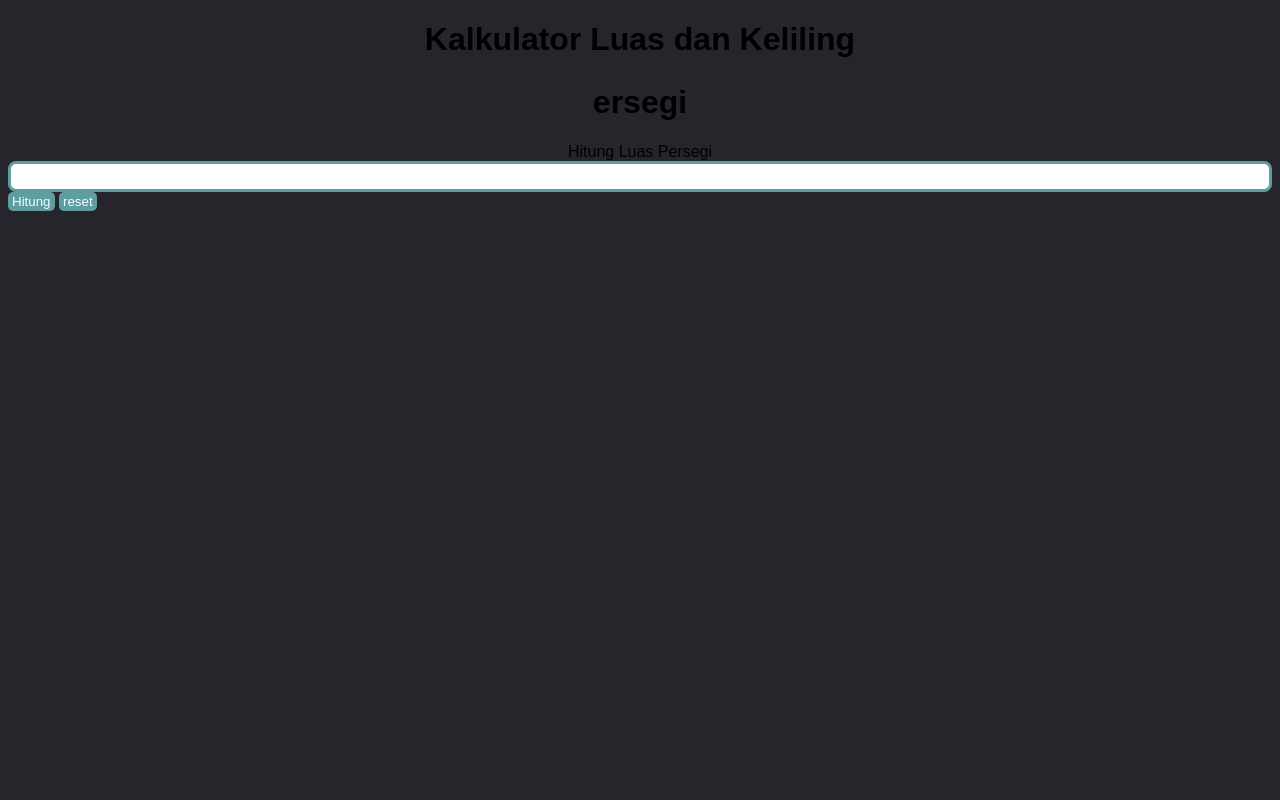
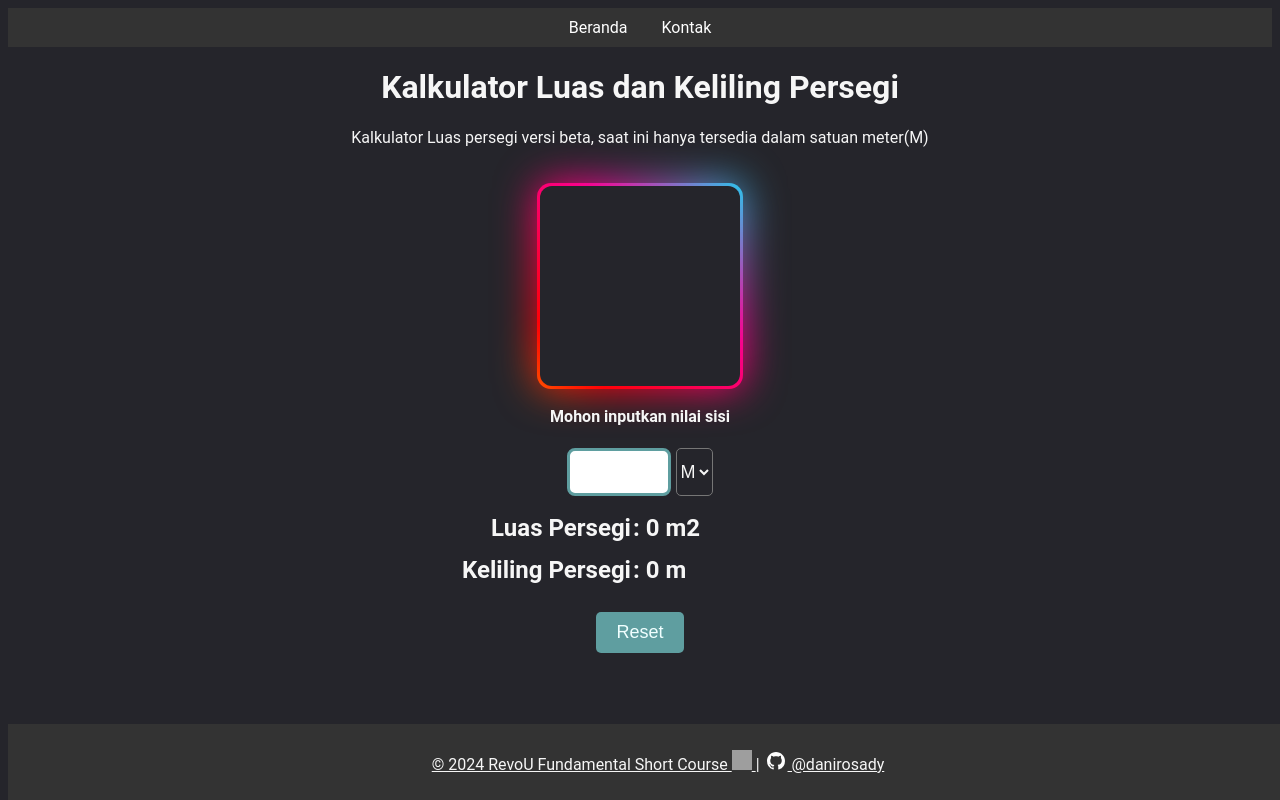
Before and after one commit to revou-fundamental-course/8-jan-24-danirosady, a plain HTML site: page index.html in a window 1280 px wide. Drawn offline with Linux system fonts and the light colour scheme; grey boxes are pictures that could not be loaded.

Commit message:
update html, css, js #1

```diff
--- a/css/main.css
+++ b/css/main.css
@@ -1,10 +1,103 @@
 body {
-    font-family: sans-serif;
+    font-family: roboto;
     background: #25252b;
 }
 
 header {
     text-align: center;
+}
+
+footer {
+    background-color: #333;
+    color: #fff;
+    padding: 10px;
+    text-align: center;
+    position: fixed;
+    bottom: 0;
+    width: 100%;
+  }
+
+h1,h2,h3,h4,p,a {
+    color: #f6f6f6;
+}
+
+input {
+    border: none;
+    border-radius: 4px;
+}
+
+svg {
+    -webkit-filter: invert(100%); /* safari 6.0 - 9.0 */
+            filter: invert(100%);
+  }
+
+
+nav {
+background-color: #333;
+color: #fff;
+padding: 10px;
+text-align: center;
+}
+
+nav a {
+color: #fff;
+text-decoration: none;
+margin: 0 15px;
+}
+
+.nilai {
+    width: 50%;
+    height: 32px;
+    text-align: center;
+    font-size: 14pt;
+}
+
+.nilai:focus {
+    outline: none;
+    border-color: #ff97d3;
+    box-shadow: inset 0 1px 4px #f6f6f6, 0 0 20px 2px #27cdff;
+}
+
+.content {
+    display: flex;
+    justify-content: center;
+    align-items: center;
+    flex-direction:column;
+}
+
+.text-info {
+    display: flex;
+    flex-wrap: wrap;
+    height: 320px;
+    margin-top: 10px;
+    width: 350px;
+    align-items: center;
+    justify-content: center;
+    flex-direction: column;
+}
+
+.row.flex {
+    display: flex;
+    flex-wrap: wrap;
+ }
+
+ .row .col {
+    flex: 0 0 calc(50% - 10px);
+    height: 20px;
+    margin: 1px;
+    padding-top: 20px;
+ }
+
+
+.textlabel {
+    display: flex;
+    justify-content: end;
+
+}
+
+.texthasil {
+    display: flex;
+    justify-content: start;
 }
 
 .inputSection {
@@ -29,8 +122,11 @@ button {
     color: azure;
     border: none;
     border-radius: 5px;
-    padding: 2px 4px;
+    margin: 35px;
+    padding: 10px 20px;
     cursor: pointer;
+    font-size: large;
+
 }
 
 button:hover {
@@ -42,10 +138,86 @@ button:active {
     transform: translateY(2px);
 }
 
+select {
+    outline: none;
+    color: #f6f6f6;
+    background-color: #25252b;
+    border-radius: 5px;
+    font-size: large;
+    text-align: center;
+    height: 48px;
+}
+
 .persegi {
     position: relative;
-    width: 400px;
-    height: 400px;
-    background: repeating-conic-gradient(#ff2770 0%,
-     #ff2770 5%, transparent 5%, transparent 40%, #ff2770 50%);
+    width: 200px;
+    height: 200px;
+    background: #25252b;
+    border-radius: 12px;
+    display: flex;
+    justify-content: center;
+    align-items: center;
+  }
+
+.persegi:before,
+.persegi:after {
+  content: '';
+  position: absolute;
+  top: -3px;
+  left: -3px;
+  background: linear-gradient(45deg, #fb0094, #00aeff, #00ff00, #ffff00, #ff0000, #fb0094, #00eeff, #00ff00, #ffff00, #ff0000);
+  background-size: 400% 400%;
+  width: calc(100% + 6px);
+  height: calc(100% + 6px);
+  border-radius: 14px;
+  z-index: -1;
+  animation: animate 30s ease alternate infinite;
 }
+
+.persegi:after {
+    filter: blur(20px);
+  }
+
+  @keyframes animate {
+    0% {
+      background-position: 0 50%;
+    }
+    50% {
+      background-position: 100% 50%;
+    }
+    100% {
+      background-position: 0% 50%;
+    }
+  }
+
+@keyframes mymove {
+  50% {transform: rotate(30deg);}
+}
+
+#popup {
+    display: none;
+    position: fixed;
+    top: 50%;
+    left: 50%;
+    transform: translate(-50%, -50%);
+    padding: 20px;
+    z-index: 1;
+    background: rgba( 0, 0, 0, 0.15 );
+    box-shadow: 0 8px 32px 0 rgba( 31, 38, 135, 0.37 );
+    backdrop-filter: blur( 14.5px );
+    -webkit-backdrop-filter: blur( 14.5px );
+    border-radius: 10px;
+    border: 1px solid rgba( 255, 255, 255, 0.18 );
+    color:#333;
+  }
+
+  #overlay {
+    display: none;
+    position: fixed;
+    top: 0;
+    left: 0;
+    width: 100%;
+    height: 100%;
+    background-color: rgba(0, 0, 0, 0.5);
+    z-index: 1;
+  }
--- a/index.html
+++ b/index.html
@@ -2,7 +2,6 @@
 <!--[if lt IE 7]>      <html class="no-js lt-ie9 lt-ie8 lt-ie7"> <![endif]-->
 <!--[if IE 7]>         <html class="no-js lt-ie9 lt-ie8"> <![endif]-->
 <!--[if IE 8]>         <html class="no-js lt-ie9"> <![endif]-->
-<!--[if gt IE 8]>      <html class="no-js"> <!--<![endif]-->
 <html>
     <head>
         <meta charset="utf-8">
@@ -17,17 +16,64 @@
         <!--[if lt IE 7]>
             <p class="browsehappy">You are using an <strong>outdated</strong> browser. Please <a href="#">upgrade your browser</a> to improve your experience.</p>
         <![endif]-->
-        <h1>Kalkulator Luas dan Keliling <Pre></Pre>ersegi</h1>
-        <h4></h4>
+        <nav>
+            <a href="https://revou-fundamental-course.github.io/8-jan-24-danirosady">Beranda</a>
+            <a href='#' onclick="openPopup()">Kontak</a>
+          </nav>
+        <h1>Kalkulator Luas dan Keliling Persegi</h1>
+        <p>Kalkulator Luas persegi versi beta, saat ini hanya tersedia dalam satuan meter(M)</p>
         </header>
-        <div class="inputSection">
-            <label for="nilai" id="labelnilai">Hitung Luas Persegi</label>
-            <input type="number" id="nilai">
+      <div class="content">
+            <div class="text-info">
+            <div class="persegi">
+                <h3 id="perimeter"></h3>
+            </div>
+            <h4 id="sisi">Mohon inputkan nilai sisi</h4>
+
+            <div class="nilai">
+
+            <input id="nilai" class="nilai" type="text" onkeyup="square()">
+            <select id="satuan" name="satuan" class="">
+                <option value="M">M</option>
+              </select>
+            </div>
         </div>
-        <div class="button">
-            <button id="hitung">Hitung</button>
-            <button id="hitung2">reset</button>
+        <div class="text-hasil">
+            <div class="row flex">
+                <h2 class="col textlabel">Luas Persegi</h2>
+                <h2 class="col texthasil" id="luas"> : 0 m2</h2>
+                <h2 class="col textlabel">Keliling Persegi</h2>
+                <h2 class="col texthasil" id="keliling"> : 0 m</h2>
+
+           </div>
+
         </div>
-        <script src="js/main.js"></script>
+
+        <button onClick="reset()">Reset</button>
+        </div>
+
+
+  <footer>
+    <p><a href="https://revou.co" target="_blank">&copy; 2024 RevoU Fundamental Short Course
+        <img src="https://assets-global.website-files.com/61af164800e38c4f53c60b4e/61af164800e38c11efc60b6d_RevoU.svg" alt="RevoU Logo" width="20" height="20">
+      </a> |
+        <a href="https://github.com/revou-fundamental-course/8-jan-24-danirosady" target="_blank" class="githublink">
+            <svg aria-hidden="true" height="18" viewBox="0 0 16 16" version="1.1" width="24" data-view-component="true" class="octicon octicon-mark-github">
+                <path d="M8 0c4.42 0 8 3.58 8 8a8.013 8.013 0 0 1-5.45 7.59c-.4.08-.55-.17-.55-.38 0-.27.01-1.13.01-2.2 0-.75-.25-1.23-.54-1.48 1.78-.2 3.65-.88 3.65-3.95 0-.88-.31-1.59-.82-2.15.08-.2.36-1.02-.08-2.12 0 0-.67-.22-2.2.82-.64-.18-1.32-.27-2-.27-.68 0-1.36.09-2 .27-1.53-1.03-2.2-.82-2.2-.82-.44 1.1-.16 1.92-.08 2.12-.51.56-.82 1.28-.82 2.15 0 3.06 1.86 3.75 3.64 3.95-.23.2-.44.55-.51 1.07-.46.21-1.61.55-2.33-.66-.15-.24-.6-.83-1.23-.82-.67.01-.27.38.01.53.34.19.73.9.82 1.13.16.45.68 1.31 2.69.94 0 .67.01 1.3.01 1.49 0 .21-.15.45-.55.38A7.995 7.995 0 0 1 0 8c0-4.42 3.58-8 8-8Z"></path>
+            </svg>
+            @danirosady
+      </a>
+    </p>
+  </footer>
+
     </body>
+    <div id="popup">
+        <h4>RevoU Fundamental Short Course</h4>
+        <p>dibuat oleh @danirosady</p>
+        <button onclick="closePopup()">☕️ Belikan saya kopi!
+          </button>
+        <button onclick="closePopup()">Tutup</button>
+
+      </div>
+    <script src="js/main.js"></script>
 </html>
--- a/js/main.js
+++ b/js/main.js
@@ -0,0 +1,54 @@
+function reset(){
+
+    luas.innerHTML=": m2";
+    keliling.innerHTML=": m";
+    document.getElementById("perimeter").innerHTML="";
+    document.getElementById("sisi").innerHTML="Mohon inputkan nilai sisi";
+    document.getElementById("nilai").value="";
+}
+
+function square(){
+
+        //cek regular expression
+    const number = /^[0-9]+$/;
+    const input = document.getElementById("nilai").value;
+    const luas = document.getElementById("luas");
+    const keliling = document.getElementById("keliling");
+    const luas2 = document.getElementById("perimeter");
+    const sisi = document.getElementById("sisi");
+
+    if (number.test(input)) {
+    } else {
+      document.getElementById("nilai").value=input.replace(/\D/g, "");
+    }
+    setTimeout(function() {
+        if (document.getElementById("nilai").value!=""){
+    var a,area,perimeter;
+    a = parseInt(input);
+    area = a*a; //luas persegi
+    perimeter = 4*a; //keliling persegi
+        luas.innerHTML=" : "+area+" m2";
+        keliling.innerHTML=" : "+perimeter+" m";
+        luas2.innerHTML=area+"m2";
+        sisi.innerHTML="<----- "+a+"m ----->";
+    } else {
+        luas.innerHTML=" : 0m2";
+        keliling.innerHTML=" : 0m";
+        luas2.innerHTML="0m2";
+        sisi.innerHTML="Mohon inputkan nilai sisi";
+        }
+        }, 1000);
+    }
+
+
+
+
+function openPopup() {
+    document.getElementById("popup").style.display = "block";
+    document.getElementById("overlay").style.display = "block";
+  }
+
+function closePopup() {
+    document.getElementById("popup").style.display = "none";
+    document.getElementById("overlay").style.display = "none";
+ }
```
